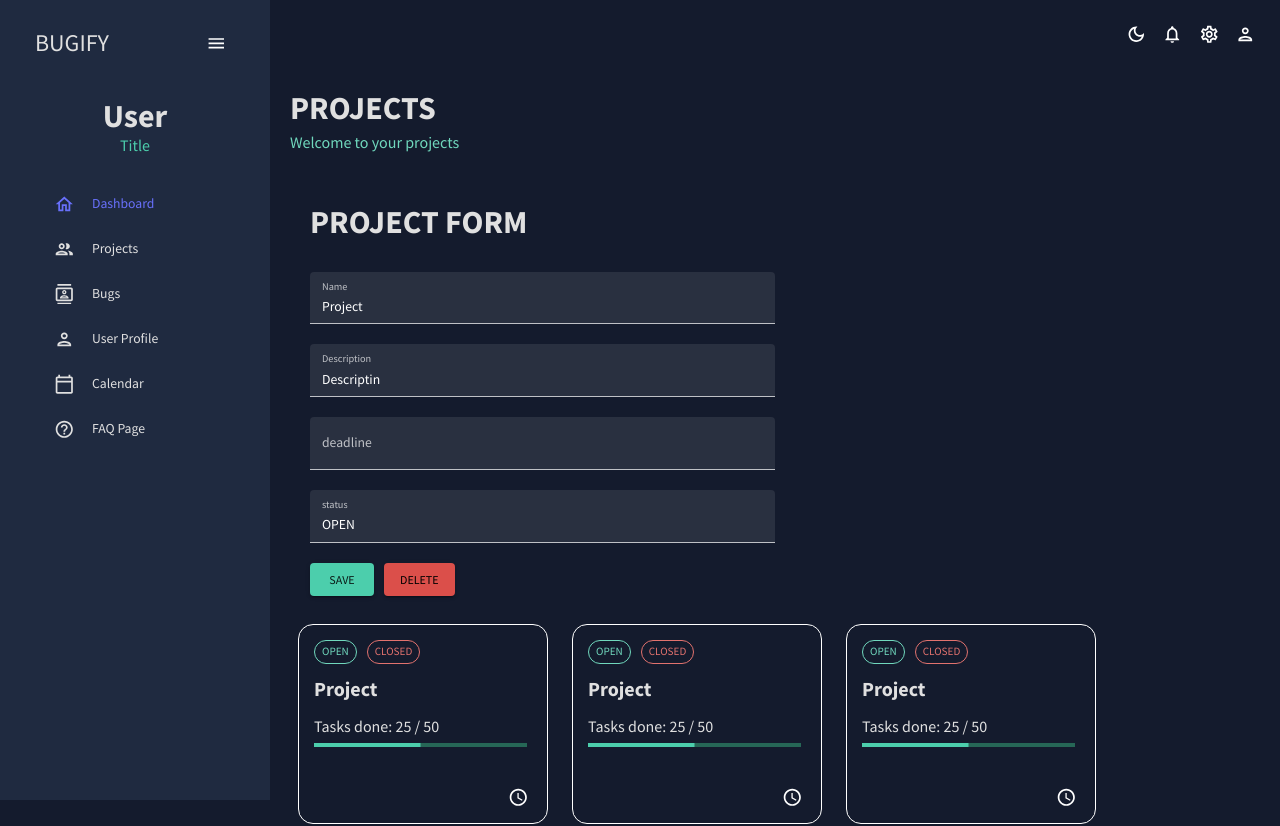
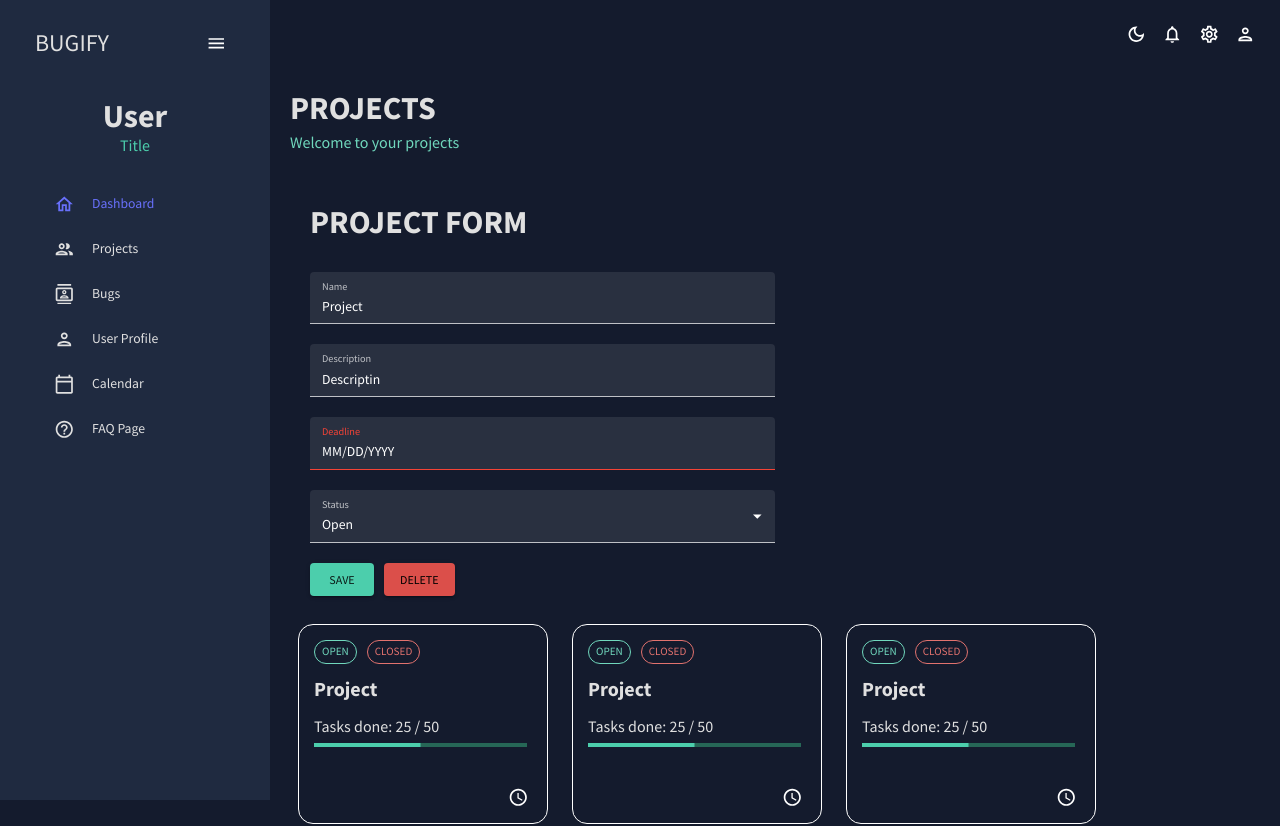
Before and after one commit to Anastasia-Tre/BugTrackerClient, a React (Create React App) app: page /projects in a window 1280 px wide. Shown: the top 826 px of the page. Built offline with nearby package versions, Linux system fonts and the light colour scheme.

Commit message:
improve project form

```diff
--- a/src/scenes/projects/ProjectForm.tsx
+++ b/src/scenes/projects/ProjectForm.tsx
@@ -1,4 +1,12 @@
-import { Box, Button, TextField, useMediaQuery, useTheme } from "@mui/material";
+import {
+  Box,
+  Button,
+  MenuItem,
+  TextField,
+  useMediaQuery,
+  useTheme,
+} from "@mui/material";
+import { DatePicker } from "@mui/x-date-pickers/DatePicker";
 import Header from "../../components/Header";
 import { Formik } from "formik";
 import * as yup from "yup";
@@ -74,24 +82,27 @@ const ProjectForm = (props: { project: Project }) => {
                 helperText={touched.description && errors.description}
                 sx={{ gridColumn: "span 4" }}
               />
-              <TextField
-                fullWidth
-                variant="filled"
-                type="text"
-                label="deadline"
-                onBlur={handleBlur}
-                onChange={handleChange}
-                value={values.deadline}
-                name="deadline"
-                error={!!touched.deadline && !!errors.deadline}
-                helperText={touched.deadline && errors.deadline}
+              <DatePicker
+                label="Deadline"
+                value={Date.now}
+                onChange={(value) => {
+                  // convert the value to a string and set the form field value
+                  handleChange({
+                    target: {
+                      name: "deadline",
+                      value: value?.toString().substr(0, 10) || "",
+                    },
+                  });
+                }}
+                slotProps={{ textField: { variant: "filled" } }}
                 sx={{ gridColumn: "span 4" }}
               />
               <TextField
                 fullWidth
                 variant="filled"
                 type="text"
-                label="status"
+                label="Status"
+                select
                 onBlur={handleBlur}
                 onChange={handleChange}
                 value={values.status}
@@ -99,7 +110,11 @@ const ProjectForm = (props: { project: Project }) => {
                 error={!!touched.status && !!errors.status}
                 helperText={touched.status && errors.status}
                 sx={{ gridColumn: "span 4" }}
-              />
+              >
+                <MenuItem value="OPEN">Open</MenuItem>
+                <MenuItem value="CLOSED">Closed</MenuItem>
+                <MenuItem value="CURRENT">Current</MenuItem>
+              </TextField>
             </Box>
             <Box display="flex" mt="20px">
               <Button type="submit" color="secondary" variant="contained">
@@ -127,8 +142,10 @@ const ProjectForm = (props: { project: Project }) => {
 const checkoutSchema = yup.object().shape({
   name: yup.string().required("required"),
   description: yup.string().required("required"),
-  deadline: yup.string().required("required"),
-  status: yup.string().required("required"),
+  status: yup
+    .string()
+    .oneOf(["OPEN", "CLOSED", "CURRENT"])
+    .required("required"),
 });
 
 export default ProjectForm;
--- a/src/types/Project.ts
+++ b/src/types/Project.ts
@@ -1,17 +1,9 @@
-export interface IProject {
-    name: string,
-    description: string,
-    deadline: string,
-    status: string,
-    bugs: number[],
-    team: number[]
-}
 
-export class Project implements IProject {
+export class Project {
     name!: string;
     description!: string;
     deadline!: string;
-    status!: string;
+    status!: 'OPEN' | 'CLOSED' | 'CURRENT';
     bugs!: number[];
     team!: number[];
 
```
Also changed, not shown: package.json (+7 -3 lines), src/App.tsx (+7 -3 lines), 1 other file (tests, documents, lock files or other folders).
